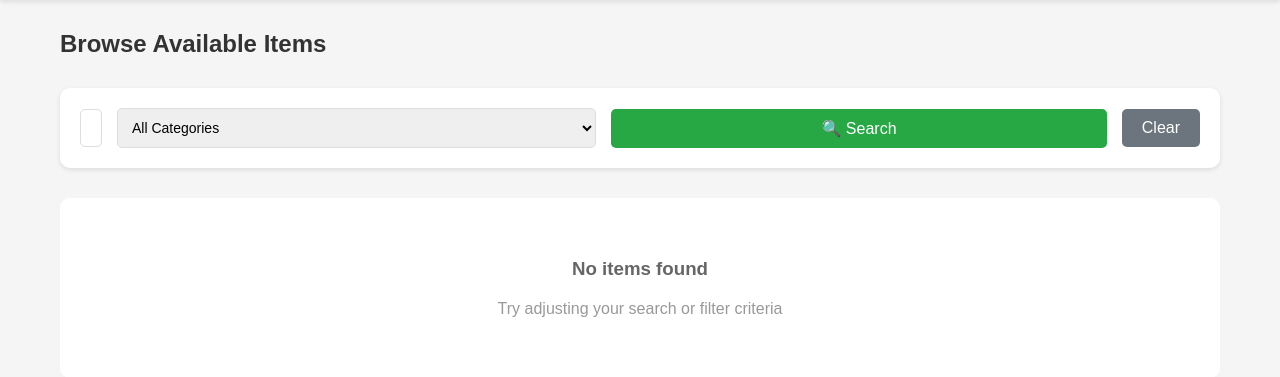
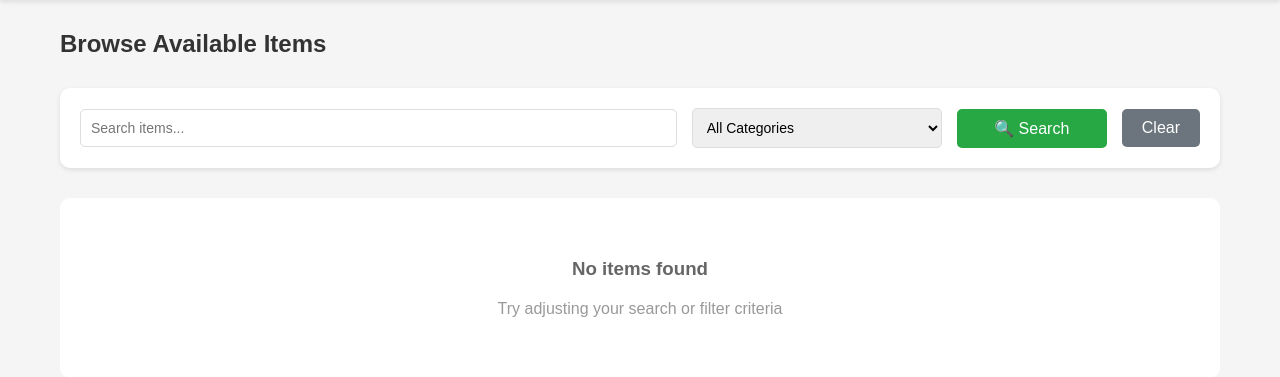
Before and after one commit to NILUOP/rental-system, a PHP site: page /browse_items.php in a window 1280 px wide. Shown: the part 64-441 px from the top of the page. Run offline with PHP 8.4, Linux system fonts and the light colour scheme; the visitor is signed in with stand-in values (Sample User, id 1); data that the repository does not hold is empty.

Commit message:
filter-row fixed search bar fixed

```diff
--- a/style.css
+++ b/style.css
@@ -560,10 +560,11 @@ tr:hover {
 
 .filter-row input {
     flex: 1;
+    min-width: 200px;
 }
 
 .filter-row select {
-    min-width: 200px;
+    width: 250px;
 }
 
 .filter-row input,
@@ -575,6 +576,7 @@ tr:hover {
 .filter-row a {
     padding: 10px 25px;
     white-space: nowrap;
+    max-width: 150px;
 }
 
 /* === ITEM INFO === */
```
